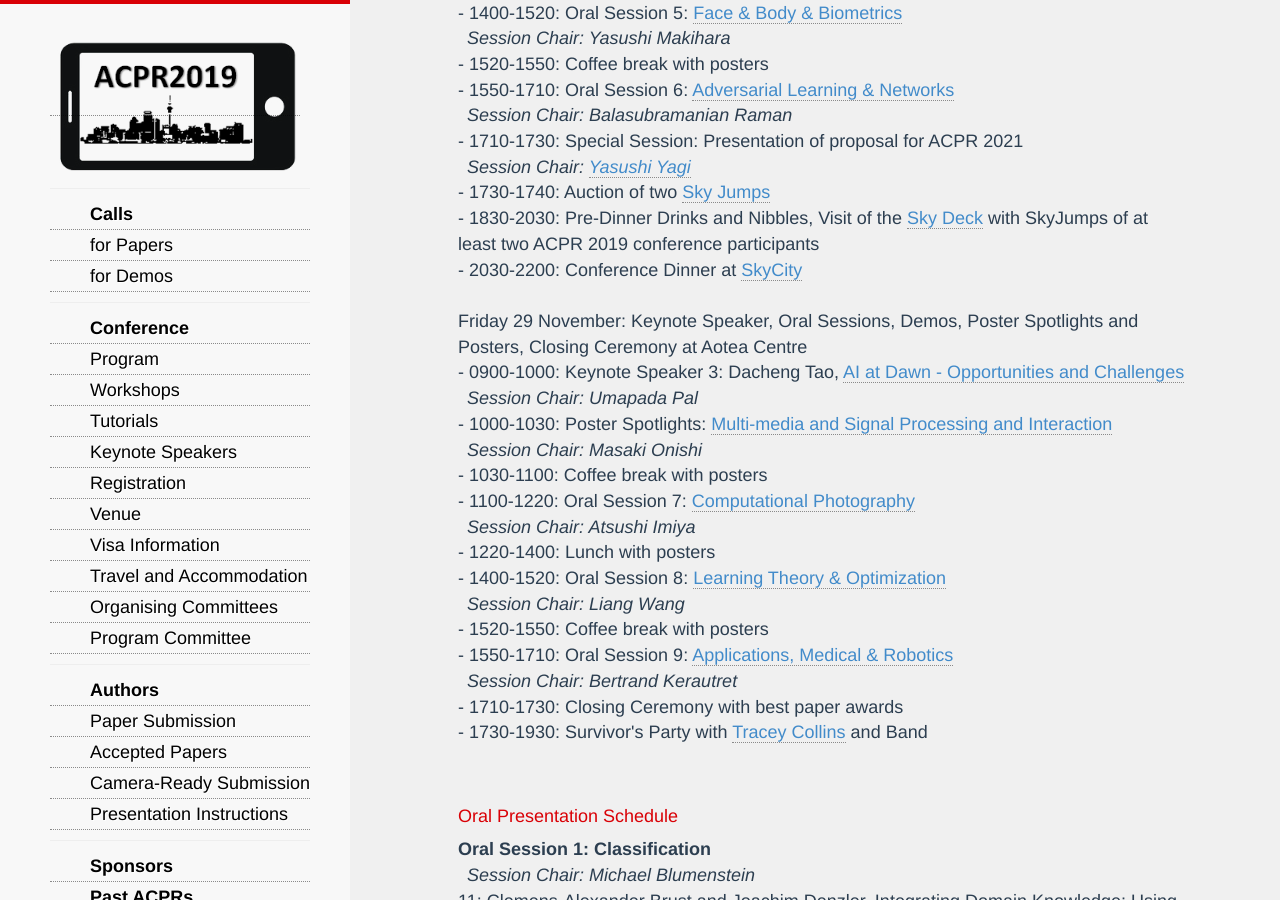
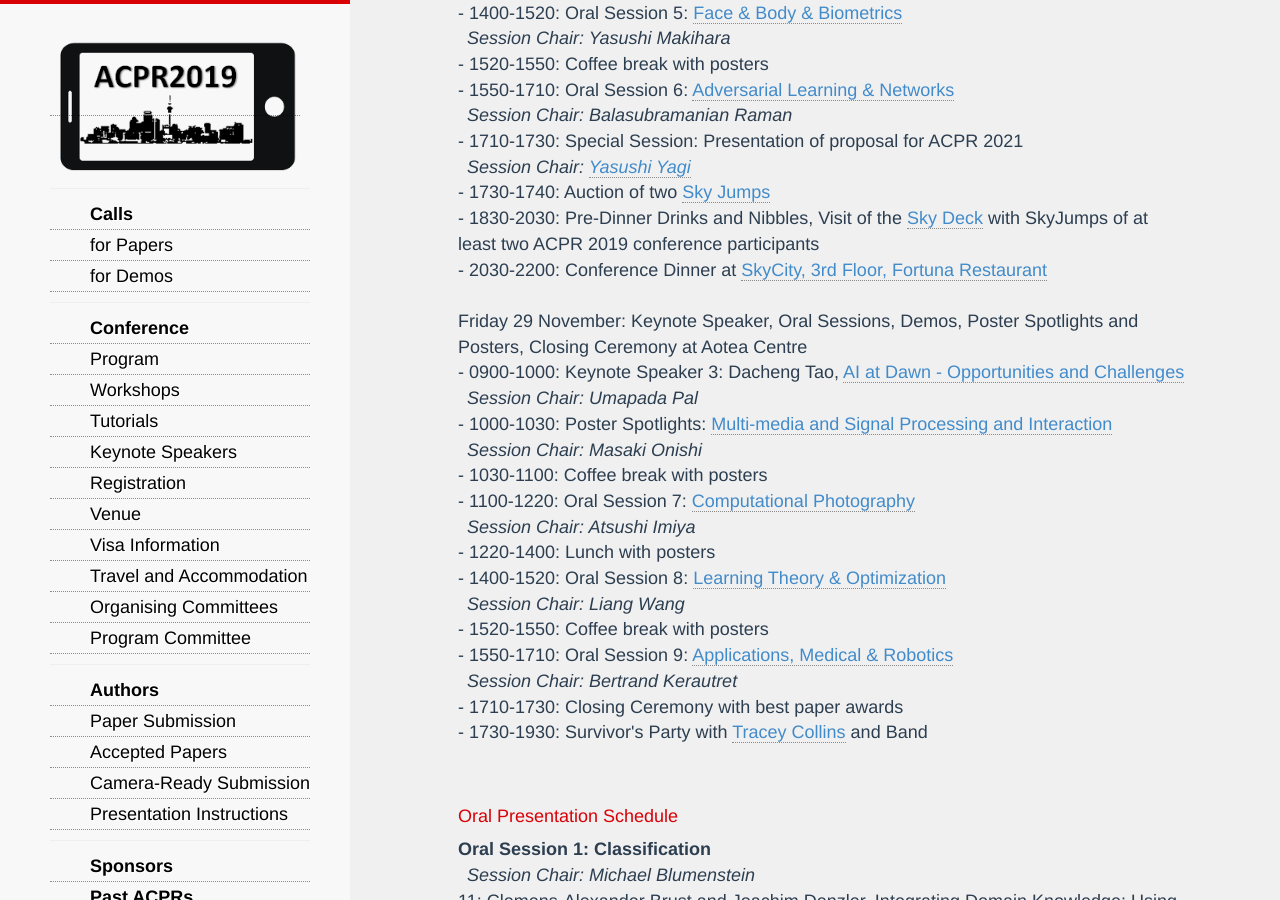
Before and after one commit to AndrewChenUoA/ACPR2019, a Jekyll site: the page built from program.html, in a window 1280 px wide and 900 px high, scrolled down 2263 px. Built offline with Jekyll 4.4.1, drawn with Linux system fonts in a browser that asks for light colours; nearby versions of some CDN libraries; Markdown is read by kramdown in place of the engine named in the settings.

Commit message:
Update dinner

```diff
--- a/program.html
+++ b/program.html
@@ -73,7 +73,7 @@ title: ACPR 2019 - The 5th Asian Conference on Pattern Recognition
 	&ensp;<i>Session Chair: <a href="http://www.ist.osaka-u.ac.jp/english/introduction/professors/computer-science/intelligent-media-systems/yasushi-yagi.html">Yasushi Yagi</a></i><br/>
   - 1730-1740: Auction of two <a href="https://www.bungy.co.nz/auckland/sky-tower/">Sky Jumps</a><br/>
   - 1830-2030: Pre-Dinner Drinks and Nibbles, Visit of the <a href="https://www.skycityauckland.co.nz/sky-tower/admissions/">Sky Deck</a> with SkyJumps of at least two ACPR 2019 conference participants<br/>
-  - 2030-2200: Conference Dinner at <a href="https://www.skycityauckland.co.nz">SkyCity</a><br/><br/>
+  - 2030-2200: Conference Dinner at <a href="https://www.skycityauckland.co.nz">SkyCity, 3rd Floor, Fortuna Restaurant</a><br/><br/>
   Friday 29 November: Keynote Speaker, Oral Sessions, Demos, Poster Spotlights and Posters, Closing Ceremony at Aotea Centre<br/>
   - 0900-1000: Keynote Speaker 3: Dacheng Tao, <a href="/keynote.html#dtao">AI at Dawn - Opportunities and Challenges</a><br/>
 	&ensp;<i>Session Chair: Umapada Pal</i><br/>
```
